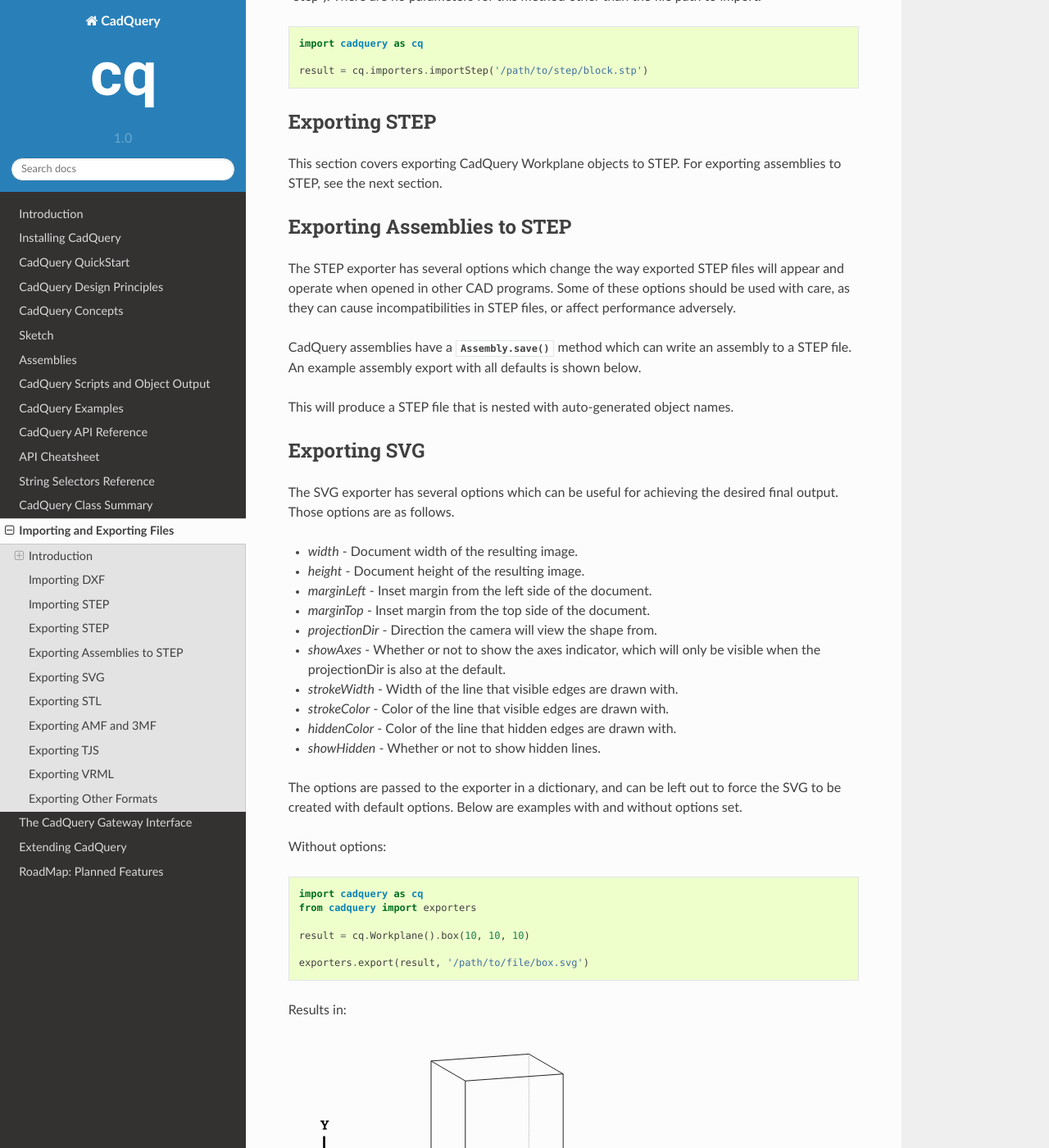
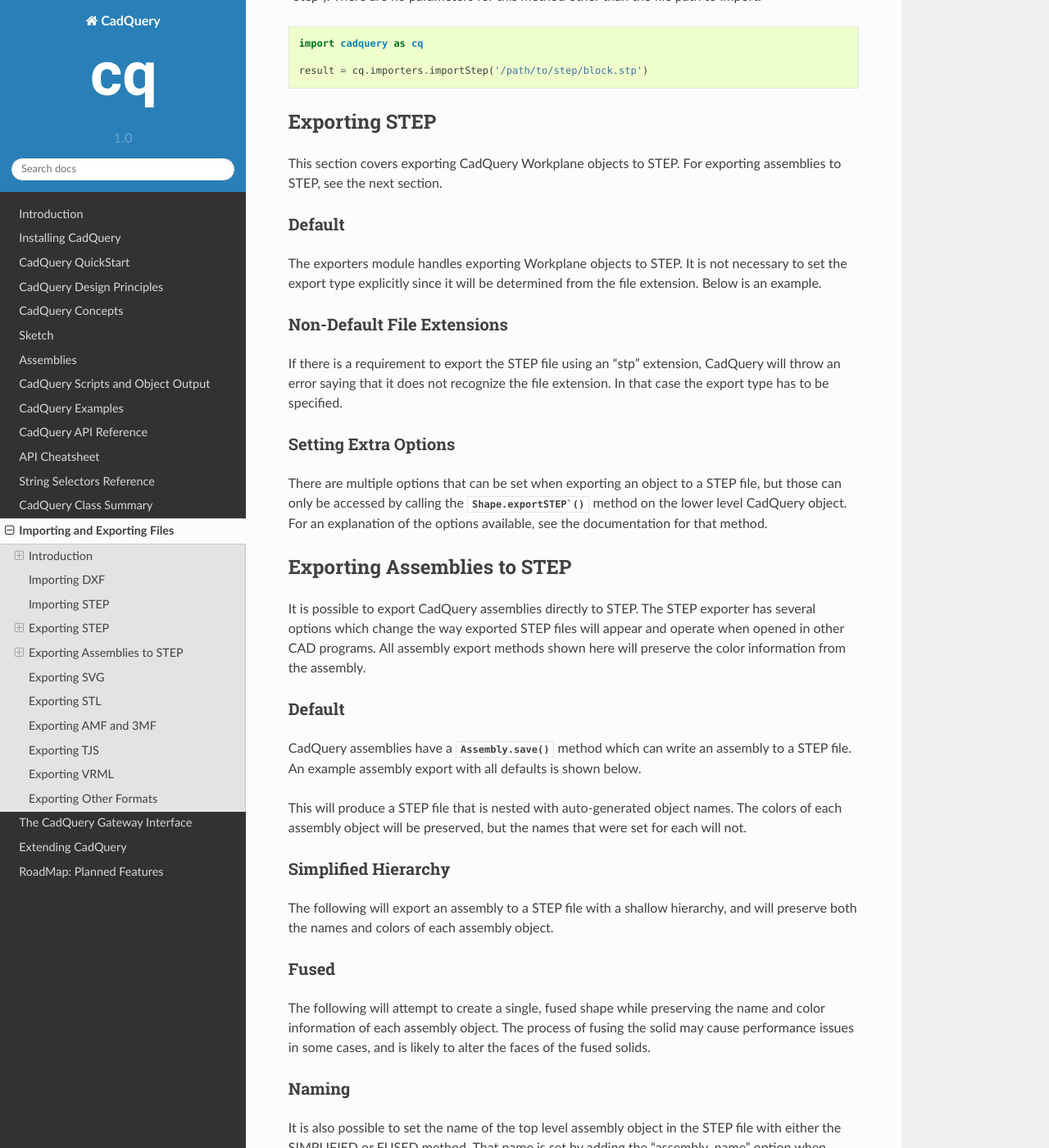
Before and after one commit to CadQuery/cadquery, a Sphinx documentation site: the page built from doc/importexport.rst, in a window 1280 px wide and 1400 px high, scrolled down 1836 px. Shown: the whole window at 82% size. Built offline with Sphinx 7.4.7 and the Read the Docs theme 2.0.0, drawn with Linux system fonts in a browser that asks for light colours; some of the changed text lies outside the part shown.

Commit message:
Added assembly STEP export doucmentation

```diff
--- a/doc/importexport.rst
+++ b/doc/importexport.rst
@@ -81,14 +81,55 @@
 
 This section covers exporting CadQuery Workplane objects to STEP. For exporting assemblies to STEP, see the next section.
 
+Default
+--------
 
+The exporters module handles exporting Workplane objects to STEP. It is not necessary to set the export type explicitly
+since it will be determined from the file extension. Below is an example.
+
+.. code-block:: python
+    # Create a simple object
+    box = cq.Workplane().box(10, 10, 10)
+
+    # Export the box
+    cq.exporters.export(box, "/path/to/step/box.step")
+
+Non-Default File Extensions
+----------------------------
+
+If there is a requirement to export the STEP file using an "stp" extension, CadQuery will throw an error saying that it does
+not recognize the file extension. In that case the export type has to be specified.
+
+.. code-block:: python
+    # Create a simple object
+    box = cq.Workplane().box(10, 10, 10)
+
+    # Export the box
+    cq.exporters.export(box, "/path/to/step/box.stp", cq.exporters.ExportTypes.STEP)
+
+Setting Extra Options
+----------------------
+
+There are multiple options that can be set when exporting an object to a STEP file, but those can only be accessed by calling
+the :py:meth:`Shape.exportSTEP`` method on the lower level CadQuery object. For an explanation of the options available, see
+the documentation for that method.
+
+.. code-block:: python
+    # Create a simple object
+    box = cq.Workplane().box(10, 10, 10)
+
+    # Export the box
+    box.val().exportStep("/path/to/step/box.step", write_pcurves=True, precision_mode=1)
 
 Exporting Assemblies to STEP
 #############################
 
-The STEP exporter has several options which change the way exported STEP files will appear and operate when opened
-in other CAD programs. Some of these options should be used with care, as they can cause incompatibilities in STEP
-files, or affect performance adversely.
+It is possible to export CadQuery assemblies directly to STEP. The STEP exporter has several options which change the way
+exported STEP files will appear and operate when opened in other CAD programs. All assembly export methods shown here will
+preserve the color information from the assembly.
+
+Default
+--------
 
 CadQuery assemblies have a :py:meth:`Assembly.save` method which can write an assembly to a STEP file. An example assembly
 export with all defaults is shown below.
@@ -106,7 +147,58 @@
     # Save the assembly to STEP
     assy.save('/path/to/step/output/directory', exporters.ExportTypes.STEP)
 
-This will produce a STEP file that is nested with auto-generated object names.
+This will produce a STEP file that is nested with auto-generated object names. The colors of each assembly object will be
+preserved, but the names that were set for each will not.
+
+Simplified Hierarchy
+---------------------
+
+The following will export an assembly to a STEP file with a shallow hierarchy, and will preserve both the names and colors
+of each assembly object.
+
+.. code-block:: python
+    import cadquery as cq
+
+    # Create a sample assembly
+    assy = cq.Assembly()
+    body = cq.Workplane().box(10, 10, 10)
+    assy.add(body, color=cq.Color(1, 0, 0), name="body")
+    pin = cq.Workplane().center(2, 2).cylinder(radius=2, height=20)
+    assy.add(pin, color=cq.Color(0, 1, 0), name="pin")
+
+    # Save the assembly to STEP
+    assy.save('/path/to/step/output/directory', exporters.ExportTypes.STEP, export_mode=exporters.STEPExportMode.SIMPLIFIED)
+
+Fused
+------
+
+The following will attempt to create a single, fused shape while preserving the name and color information of each assembly
+object. The process of fusing the solid may cause performance issues in some cases, and is likely to alter the faces of the
+fused solids.
+
+.. code-block:: python
+    import cadquery as cq
+
+    # Create a sample assembly
+    assy = cq.Assembly()
+    body = cq.Workplane().box(10, 10, 10)
+    assy.add(body, color=cq.Color(1, 0, 0), name="body")
+    pin = cq.Workplane().center(2, 2).cylinder(radius=2, height=20)
+    assy.add(pin, color=cq.Color(0, 1, 0), name="pin")
+
+    # Save the assembly to STEP
+    assy.save('/path/to/step/output/directory', exporters.ExportTypes.STEP, export_mode=exporters.STEPExportMode.FUSED)
+
+Naming
+-------
+
+It is also possible to set the name of the top level assembly object in the STEP file with either the SIMPLIFIED or FUSED method.
+That name is set by adding the "assembly_name" option when calling save.
+
+.. code-block:: python
+    assy.save('/path/to/step/output/directory', exporters.ExportTypes.STEP, export_mode=exporters.STEPExportMode.FUSED, assembly_name="my_assembly")
+
+If an assembly name is not specified, the default of "CQ assembly" will be used.
 
 Exporting SVG
 ###############
```
